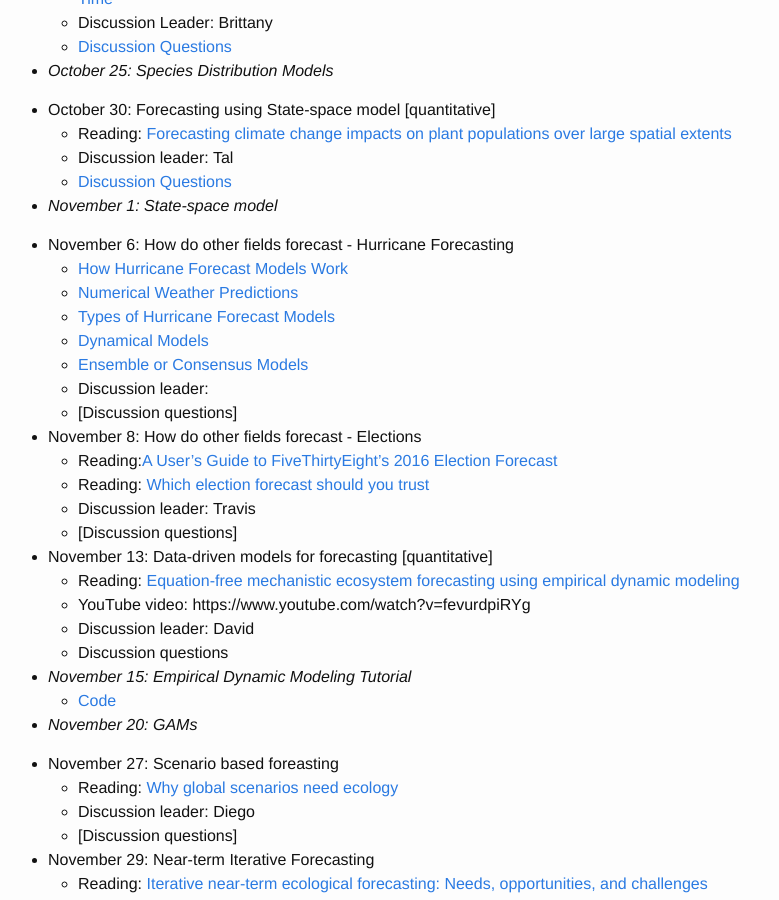
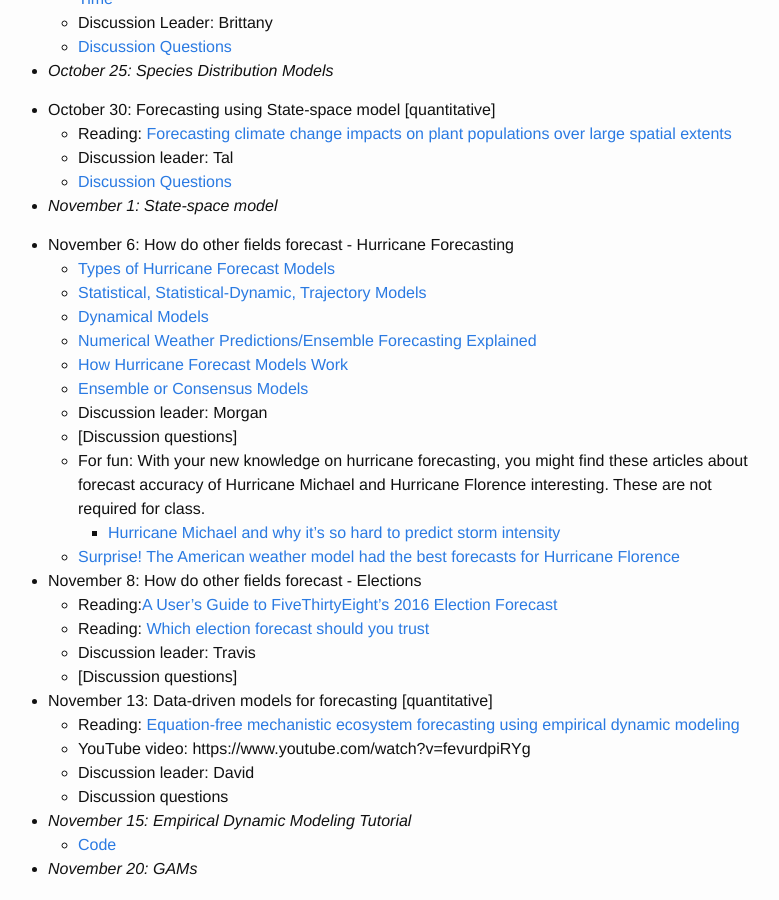
Before and after one commit to weecology/forecasting-dynamics-course, a Jekyll site: the page built from schedule.md, in a window 1280 px wide and 900 px high, scrolled down 1850 px. Shown: the whole window, without its empty margins (252-1031 px from the left). Built offline with Jekyll 4.4.1, drawn with Linux system fonts in a browser that asks for light colours.

Commit message:
Update hurricane forecasting

```diff
--- a/schedule.md
+++ b/schedule.md
@@ -92,13 +92,17 @@ Activity days when laptops are required are noted in italics. Discussion leaders
 * *November 1:  State-space model*
 
 * November 6: How do other fields forecast - Hurricane Forecasting
+    * [Types of Hurricane Forecast Models](http://www.hurricanescience.org/science/forecast/models/modeltypes/)
+    * [Statistical, Statistical-Dynamic, Trajectory Models](http://www.hurricanescience.org/science/forecast/models/modeltypes/statistical/)
+    * [Dynamical Models](http://www.hurricanescience.org/science/forecast/models/modeltypes/dynamicalmodels/)
+    * [Numerical Weather Predictions/Ensemble Forecasting Explained](https://www.weather.gov/media/ajk/brochures/NumericalWeatherPrediction.pdf)
     * [How Hurricane Forecast Models Work](http://www.hurricanescience.org/science/forecast/models/modelswork/)
-    * [Numerical Weather Predictions](https://www.weather.gov/media/ajk/brochures/NumericalWeatherPrediction.pdf)
-    * [Types of Hurricane Forecast Models](http://www.hurricanescience.org/science/forecast/models/modeltypes/)
-    * [Dynamical Models](http://www.hurricanescience.org/science/forecast/models/modeltypes/dynamicalmodels/)
     * [Ensemble or Consensus Models](http://www.hurricanescience.org/science/forecast/models/modeltypes/ensemble/)
-    * Discussion leader:
+    * Discussion leader: Morgan
     * [Discussion questions]
+    * For fun: With your new knowledge on hurricane forecasting, you might find these articles about forecast accuracy of Hurricane Michael and Hurricane Florence interesting. These are not required for class.
+        * [Hurricane Michael and why it’s so hard to predict storm intensity](https://www.vox.com/energy-and-environment/2018/10/11/17963958/hurricane-michael-forecast-track-intensity-category)
+	* [Surprise! The American weather model had the best forecasts for Hurricane Florence](https://www.washingtonpost.com/weather/2018/09/26/surprise-american-weather-model-had-best-forecasts-hurricane-florence/?utm_term=.b1cb011d15e4)
 
 * November 8: How do other fields forecast - Elections
     * Reading:[A User's Guide to FiveThirtyEight's 2016 Election Forecast](https://fivethirtyeight.com/features/a-users-guide-to-fivethirtyeights-2016-general-election-forecast/)
```
